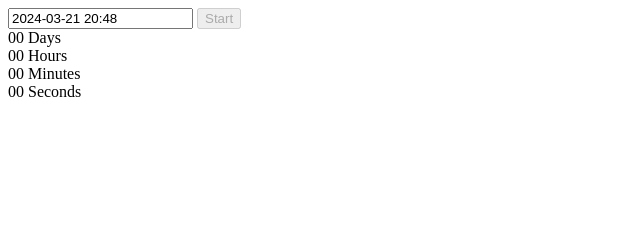
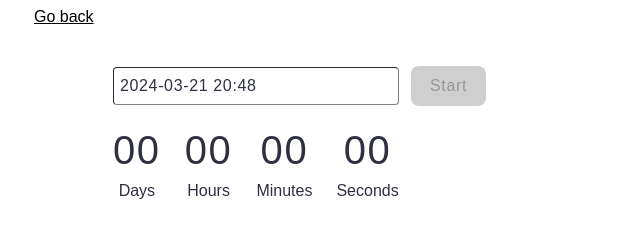
Before and after one commit to OlenaHlu/goit-js-hw-10, a website built with Vite: page src/1-timer.html in a window 1280 px wide. Shown: the whole page, without its empty margins (0-640 px from the left). Built offline with nearby package versions, Linux system fonts and the light colour scheme; a script that the page names is missing.

Commit message:
hw (2103)

```diff
--- a/src/1-timer.html
+++ b/src/1-timer.html
@@ -3,12 +3,14 @@
   <head>
     <meta charset="UTF-8" />
     <meta name="viewport" content="width=device-width, initial-scale=1.0" />
-    <title>Document</title>
+    <title>Timer</title>
     <link rel="stylesheet" href="./css/1-timer.css" />
   </head>
   <body>
+    <a class="return" href="./index.html">Go back</a>
+    <div class="input-box">
       <input type="text" id="datetime-picker" />
-    <button type="button" data-start>Start</button>
+      <button class="input-btn" type="button" data-start>Start</button>
 
       <div class="timer">
         <div class="field">
@@ -28,6 +30,7 @@
           <span class="label">Seconds</span>
         </div>
       </div>
+    </div>
 
     <script src="https://cdn.jsdelivr.net/npm/flatpickr"></script>
     <script src="https://cdn.jsdelivr.net/npm/izitoast"></script>
--- a/src/css/1-timer.css
+++ b/src/css/1-timer.css
@@ -0,0 +1,92 @@
+.return {
+  font-family: Montserrat, sans-serif;
+  color: black;
+  margin-left: 26px;
+}
+.input-box {
+  margin-left: 105px;
+  margin-top: 40px;
+}
+#datetime-picker {
+  margin-right: 8px;
+  padding: 6px;
+  width: 272px;
+  border-radius: 4px;
+  border-width: 0.5px;
+  border-color: #808080;
+  font-family: 'Montserrat', sans-serif;
+  font-weight: 400;
+  font-size: 16px;
+  line-height: 1.5;
+  letter-spacing: 0.04em;
+  color: #2e2f42;
+  outline: none;
+}
+#datetime-picker:hover,
+#datetime-picker:focus {
+  border-color: black;
+}
+#datetime-picker:active {
+  border-color: #4e75ff;
+}
+.input-btn {
+  font-family: 'Montserrat', sans-serif;
+  font-weight: 500;
+  font-size: 16px;
+  line-height: 1.5;
+  letter-spacing: 0.04em;
+  color: #989898;
+  border-radius: 8px;
+  padding: 8px 16px;
+  width: 75px;
+  height: 40px;
+  background: #cfcfcf;
+  border: none;
+}
+
+.timer {
+  display: flex;
+  margin-top: 20px;
+  width: 346px;
+  height: 72px;
+  gap: 24px;
+}
+.btn-active {
+  background: #4e75ff;
+  color: #fff;
+}
+.btn-active:hover,
+.btn-active:focus {
+  background: #6c8cff;
+}
+
+.field {
+  display: flex;
+  flex-direction: column;
+}
+.value {
+  font-family: 'Montserrat', sans-serif;
+  font-weight: 400;
+  font-size: 40px;
+  line-height: 1.2;
+  letter-spacing: 0.04em;
+  color: #2e2f42;
+  text-align: center;
+}
+.label {
+  font-family: 'Montserrat', sans-serif;
+  font-weight: 400;
+  font-size: 16px;
+  line-height: 1.5;
+  color: #2e2f42;
+  text-align: center;
+  margin-top: 5px;
+}
+.form {
+  display: block;
+  margin-top: 30px;
+}
+
+input {
+  padding: 10px;
+}
--- a/src/css/2-snackbar.css
+++ b/src/css/2-snackbar.css
@@ -0,0 +1,62 @@
+body {
+  font: 400 16px / 1.5 'Montserrat', sans-serif;
+  color: #2e2f42;
+  letter-spacing: 0.04em;
+}
+.form {
+  display: flex;
+  flex-direction: column;
+  gap: 24px;
+  justify-content: center;
+  box-sizing: border-box;
+  margin-left: 105px;
+  margin-top: 40px;
+}
+.input-delay {
+  width: 360px;
+  height: 40px;
+  padding: 0 12px;
+  display: flex;
+  flex-direction: column;
+  margin-top: 8px;
+  align-items: center;
+  border-radius: 4px;
+  outline: transparent;
+  border: 1px solid #808080;
+  box-sizing: border-box;
+  transition: border-color 500ms;
+}
+.input-delay:hover {
+  border: 1px solid #000000;
+}
+
+.form fieldset {
+  width: 360px;
+  border-radius: 4px;
+  border: 1px solid #808080;
+  display: flex;
+  justify-content: space-around;
+  box-sizing: border-box;
+  transition: border-color 500ms;
+}
+
+.form fieldset:hover {
+  border: 1px solid #000000;
+}
+button {
+  background: #4e75ff;
+  border-radius: 8px;
+  padding: 8px 16px;
+  width: 360px;
+  height: 40px;
+  font-weight: 500;
+  color: #fff;
+  border: none;
+  display: flex;
+  align-items: center;
+  justify-content: center;
+  transition: background 500ms;
+}
+button:hover {
+  background: #6c8cff;
+}
```
Also changed, not shown: src/2-snackbar.html (+35 -0 lines), src/js/2-snackbar.js (+42 -0 lines). Lines whose indentation alone changed are shown as unchanged.
